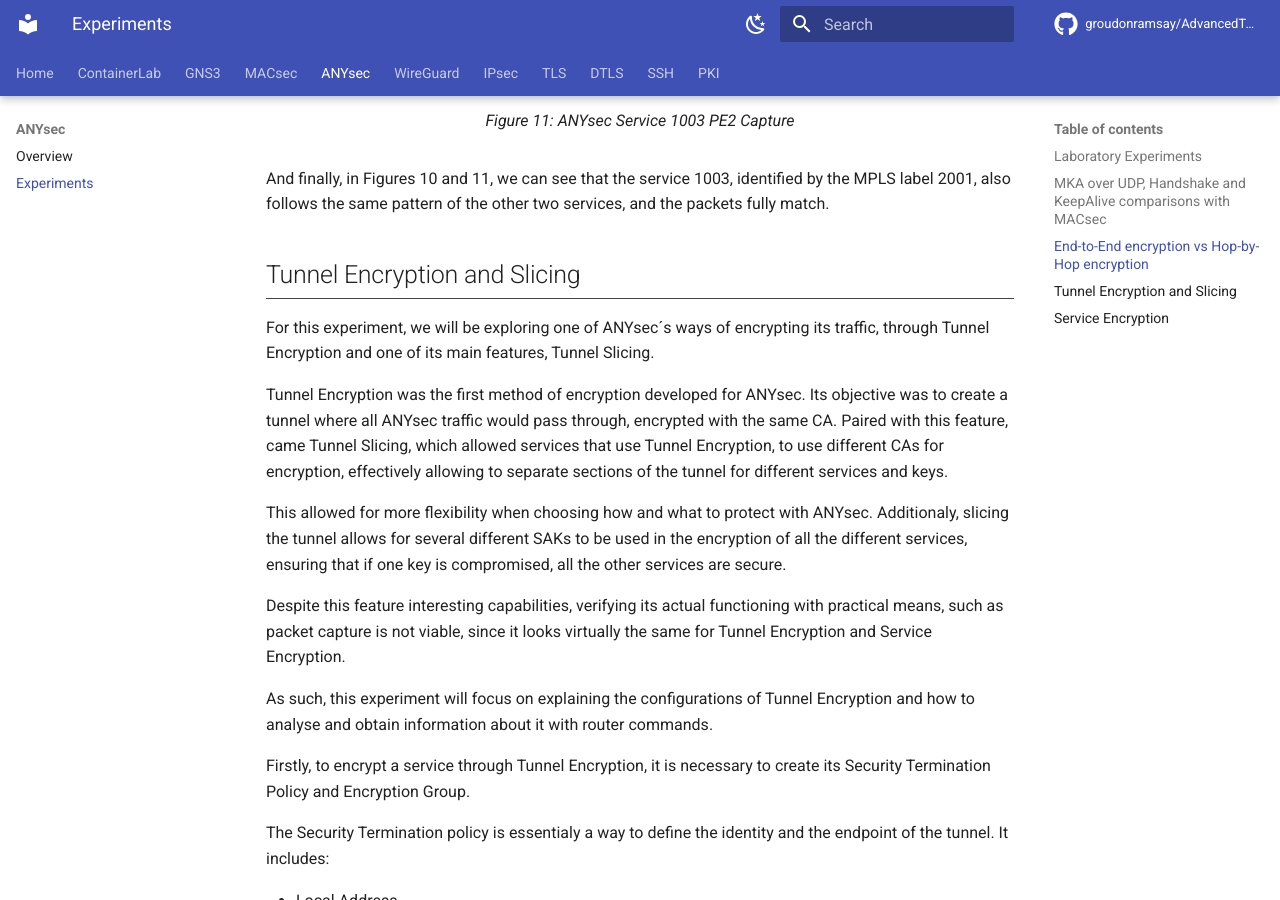
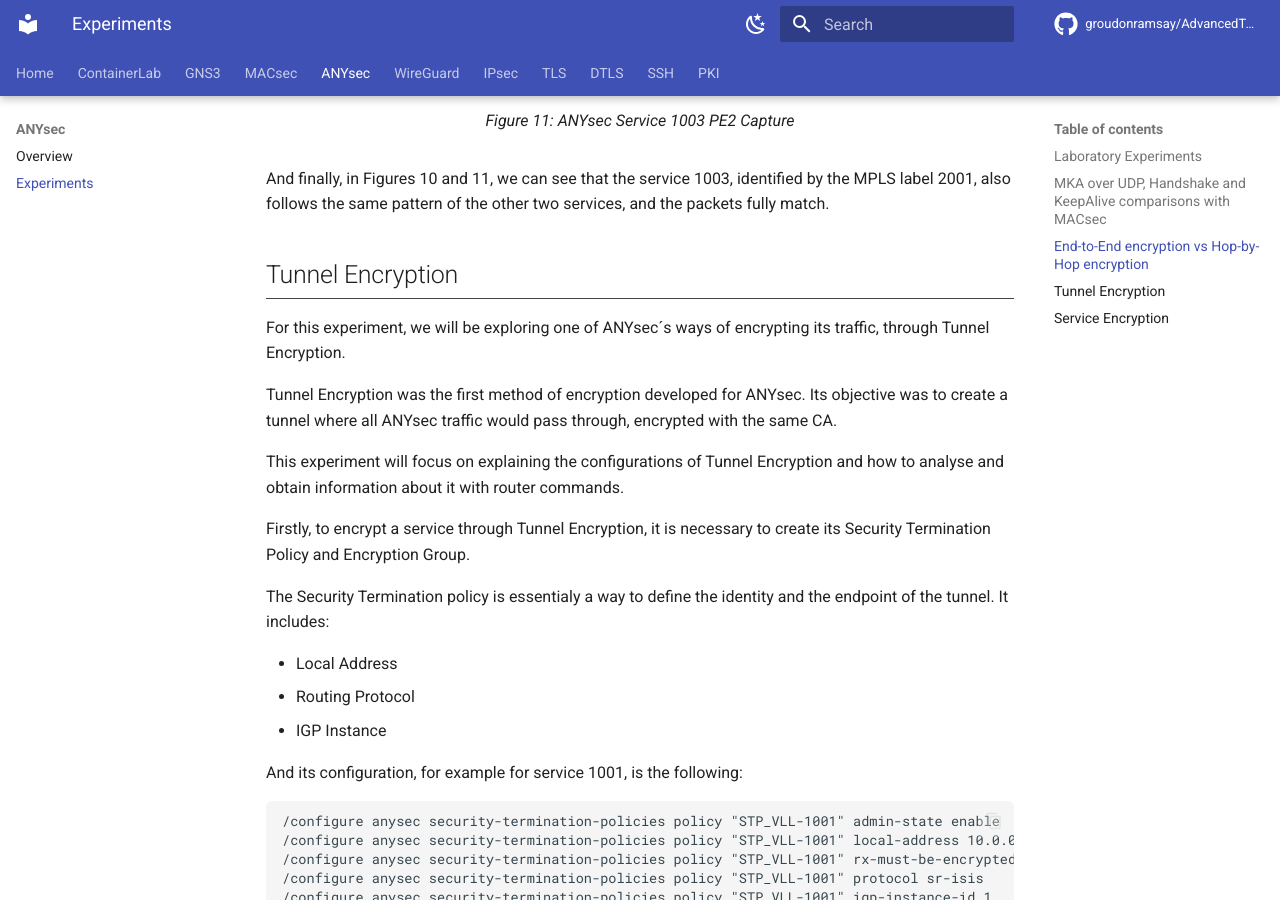
Before and after one commit to GroudonRamsay/AdvancedTunnellingLabs, an MkDocs documentation site: the page built from docs/anysec/experiments.md, in a window 1280 px wide and 900 px high, scrolled down 6962 px. Built offline with MkDocs 1.6.1 and Material for MkDocs 9.7.7, drawn with Linux system fonts in a browser that asks for light colours; comment, search, counter and statistics services are not loaded; some of the changed text lies outside the part shown.

Commit message:
Correction of the ANYsec lab

````diff
--- a/docs/anysec/experiments.md
+++ b/docs/anysec/experiments.md
@@ -127,17 +127,13 @@ As we can see in Figures 8 and 9, this packet belongs to service 1002, due to it
 
 And finally, in Figures 10 and 11, we can see that the service 1003, identified by the MPLS label 2001, also follows the same pattern of the other two services, and the packets fully match.
 
-## Tunnel Encryption and Slicing
+## Tunnel Encryption
 
-For this experiment, we will be exploring one of ANYsec´s ways of encrypting its traffic, through Tunnel Encryption and one of its main features, Tunnel Slicing.
+For this experiment, we will be exploring one of ANYsec´s ways of encrypting its traffic, through Tunnel Encryption.
 
-Tunnel Encryption was the first method of encryption developed for ANYsec. Its objective was to create a tunnel where all ANYsec traffic would pass through, encrypted with the same CA. Paired with this feature, came Tunnel Slicing, which allowed services that use Tunnel Encryption, to use different CAs for encryption, effectively allowing to separate sections of the tunnel for different services and keys.
+Tunnel Encryption was the first method of encryption developed for ANYsec. Its objective was to create a tunnel where all ANYsec traffic would pass through, encrypted with the same CA.
 
-This allowed for more flexibility when choosing how and what to protect with ANYsec. Additionaly, slicing the tunnel allows for several different SAKs to be used in the encryption of all the different services, ensuring that if one key is compromised, all the other services are secure.
-
-Despite this feature interesting capabilities, verifying its actual functioning with practical means, such as packet capture is not viable, since it looks virtually the same for Tunnel Encryption and Service Encryption.
-
-As such, this experiment will focus on explaining the configurations of Tunnel Encryption and how to analyse and obtain information about it with router commands.
+This experiment will focus on explaining the configurations of Tunnel Encryption and how to analyse and obtain information about it with router commands.
 
 Firstly, to encrypt a service through Tunnel Encryption, it is necessary to create its Security Termination Policy and Encryption Group.
 
@@ -192,11 +188,11 @@ This command will display information regarding the Encryption Group associated
 
 We can see that all the information we configured is present here, including configurations regarding this router peer.
 
-Another important part of the configuration is the Tunnel Slicing. How do we configure the tunnel to have different slices?
+Another important part of the configuration is the CAs used by ANYsec.
 
-To do that, we configure the router to create several MACsec CAs, one for each slice we want, and configure it with the ANYsec flag on true, so that it knows it is using these for ANYsec and not MACsec.
+To configure those, we configure the router to create several MACsec CAs, and configure it with the ANYsec flag on true, so that it knows it is using these for ANYsec and not MACsec.
 
-With several CAs configured and assigned through the Encryption Group, the router will know which CAs to assign to which services, and each one will have its own set of keys, effectively slicing the ANYsec tunnel into several small services.
+With several CAs configured and assigned through the Encryption Group, the router will know which CAs to assign to which services, and each one will have its own set of keys.
 
 The CA configuration can be seen below:
 
@@ -235,17 +231,17 @@ With the first command, we will see the details of the CA we just configured, an
   <figcaption>Figure 14: ANYsec service 1001 MKA session</figcaption>
 </figure>
 
-With all these configurations, our router is now ready to create an ANYsec tunnel, and slice it for the different services that we established.
+With all these configurations, our router is now ready to create an ANYsec tunnel.
 
 ## Service Encryption
 
 For our final experiment, we will briefly analyse a new feature recently added to ANYsec, Service Encryption.
 
-A simple way to describe Service Encryption, is to say it is essentially Tunnel Encryption with Slicing for every service encrypted. It has the same granularity and benefits.
+A simple way to describe Service Encryption, is to say it is essentially a targeted way of protecting services, focusing on individual services instead of entire tunnels. It offers a higher degree of granularity.
 
-Whilst Tunnel Encryption can encrypt everything within its tunnel, or split into several slices with different rules, Service Encryption works only on a per-service basis.
+Whilst Tunnel Encryption can encrypt everything within its tunnel, Service Encryption works only on a per-service basis.
 
-To configure a service to be protected through Service Encryption, the process is similar to the previous one. We create our STP, this time without peer tunnel attributes, since there is no tunnel:
+To configure a service to be protected through Service Encryption, the process is similar to the previous one. We create our STP, this time without peer tunnel attributes:
 
 ```srl
 /configure anysec security-termination-policies policy "STP_SERV-1002" admin-state enable
````
Also changed, not shown: docs/anysec/index.md (+2 -2 lines).
